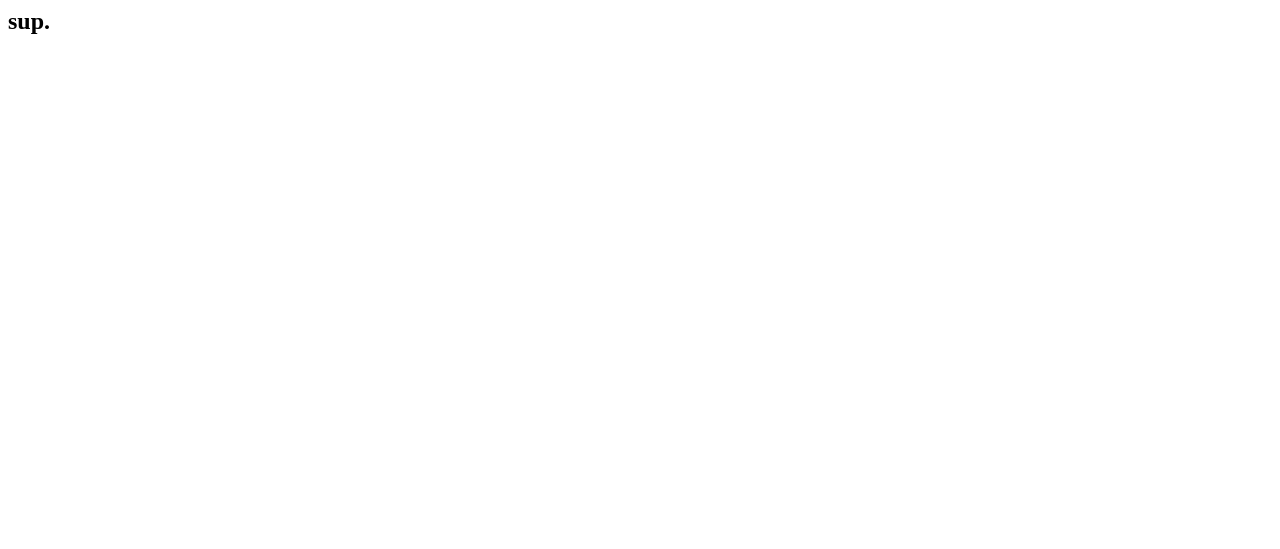
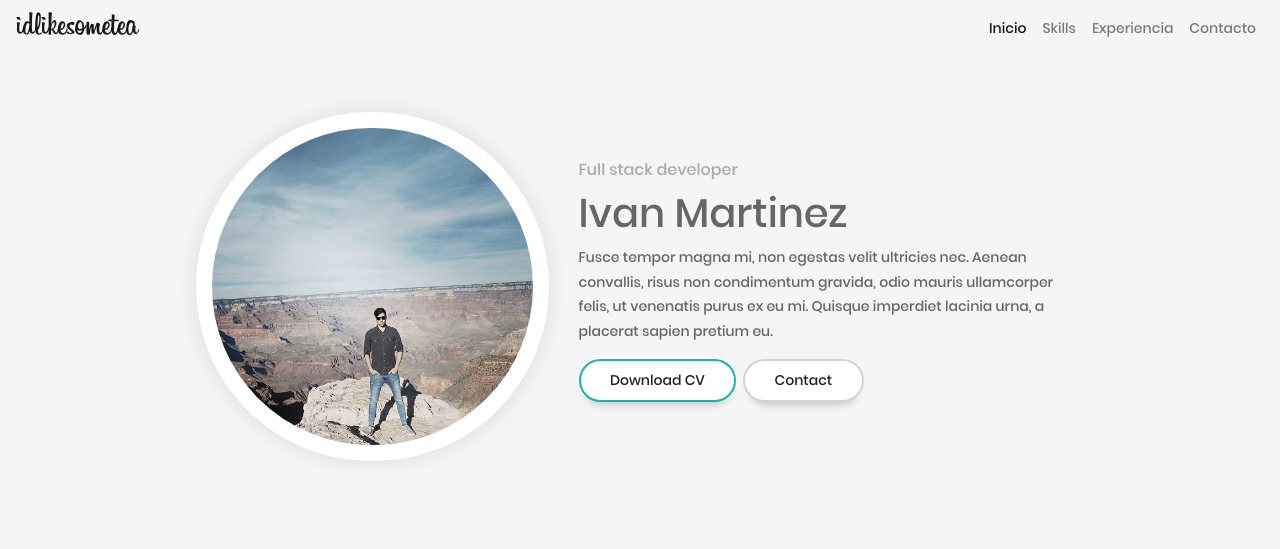
Before and after one commit to idlikesometea/landing, a plain HTML site: page index.html in a window 1280 px wide. Drawn offline with nearby package versions, Linux system fonts and the light colour scheme.

Commit message:
home content

```diff
--- a/index.html
+++ b/index.html
@@ -1 +1,68 @@
-<h2>sup.</h2>
+<!DOCTYPE html>
+<html lang="en">
+<head>
+    <meta charset="UTF-8">
+    <meta name="viewport" content="width=device-width, initial-scale=1.0">
+    <title>Ivan Martinez</title>
+    <link rel="stylesheet" href="https://stackpath.bootstrapcdn.com/bootstrap/4.5.0/css/bootstrap.min.css" integrity="sha384-9aIt2nRpC12Uk9gS9baDl411NQApFmC26EwAOH8WgZl5MYYxFfc+NcPb1dKGj7Sk" crossorigin="anonymous">
+    <link rel="stylesheet" href="css/styles.css">
+</head>
+<body>
+    <nav class="navbar navbar-expand-lg navbar-light">
+        <a class="navbar-brand" href="#">idlikesometea</a>
+
+        <button class="navbar-toggler" type="button" data-toggle="collapse" data-target="#navbarNav" aria-controls="navbarNav" aria-expanded="false" aria-label="Toggle navigation">
+          <span class="navbar-toggler-icon"></span>
+        </button>
+        <div class="collapse navbar-collapse justify-content-end" id="navbarNav">
+          <ul class="navbar-nav">
+            <li class="nav-item active">
+              <a class="nav-link" href="#">Inicio <span class="sr-only">(current)</span></a>
+            </li>
+            <li class="nav-item">
+              <a class="nav-link" href="#skills">Skills</a>
+            </li>
+            <li class="nav-item">
+              <a class="nav-link" href="#experience">Experiencia</a>
+            </li>
+            <li class="nav-item">
+              <a class="nav-link" href="#contact">Contacto</a>
+            </li>
+          </ul>
+        </div>
+    </nav>
+
+    <div class="container">
+      <div class="home-content">
+        <div class="row align-items-center">
+          <div class="col-sm-12 col-md-5 col-lg-5">
+            <div class="home-photo">
+              <div class="hp-img"></div>
+            </div>
+          </div>
+          <div class="col-sm-12 col-md-7 col-lg-7">
+            <div class="home-text">
+              <h4>Full stack developer</h4>
+              <h1>Ivan Martinez</h1>
+              <p>
+                Fusce tempor magna mi, non egestas velit ultricies nec. Aenean convallis, risus non condimentum gravida,
+                odio mauris ullamcorper felis, ut venenatis purus ex eu mi. Quisque imperdiet lacinia urna,
+                a placerat sapien pretium eu.
+              </p>
+              <div class="home-buttons">
+                <a href="#" class="btn btn-primary">Download CV</a>
+                <a href="#" class="btn btn-secondary">Contact</a>
+              </div>
+            </div>
+          </div>
+        </div>
+      </div>
+      <div class="row"></div>
+      <div class="row"></div>
+      <div class="row"></div>
+    </div>
+</body>
+</html>
+<script src="https://code.jquery.com/jquery-3.5.1.slim.min.js" integrity="sha384-DfXdz2htPH0lsSSs5nCTpuj/zy4C+OGpamoFVy38MVBnE+IbbVYUew+OrCXaRkfj" crossorigin="anonymous"></script>
+<script src="https://cdn.jsdelivr.net/npm/popper.js@1.16.0/dist/umd/popper.min.js" integrity="sha384-Q6E9RHvbIyZFJoft+2mJbHaEWldlvI9IOYy5n3zV9zzTtmI3UksdQRVvoxMfooAo" crossorigin="anonymous"></script>
+<script src="https://stackpath.bootstrapcdn.com/bootstrap/4.5.0/js/bootstrap.min.js" integrity="sha384-OgVRvuATP1z7JjHLkuOU7Xw704+h835Lr+6QL9UvYjZE3Ipu6Tp75j7Bh/kR0JKI" crossorigin="anonymous"></script>
--- /dev/null
+++ b/sass/_components.scss
@@ -0,0 +1,32 @@
+.btn {
+    display: inline-block;
+    position: relative;
+    padding: .8em 2.1em;
+    margin-bottom: .75em;
+    margin-right: .25em;
+    font-size: 1em;
+    line-height: 1.2;
+    border: 0;
+    outline: 0;
+    border: 2px solid lightgray;
+    color: #222;
+    text-shadow: none;
+    background-color: #fff;
+    border-radius: 30px;
+    font-family: 'Poppins',Helvetica,sans-serif;
+    -webkit-transition: all 0.3s ease-in-out;
+    -moz-transition: all 0.3s ease-in-out;
+    -o-transition: all 0.3s ease-in-out;
+    -ms-transition: all 0.3s ease-in-out;
+    transition: all 0.3s ease-in-out;
+    box-shadow: 0 10px 10px -8px rgba(0,0,0,.22);
+}
+
+.btn-primary {
+    border-color: lightseagreen;
+    &:hover, &:active, &:focus {
+        border-color: lightseagreen;
+        background-color: lightseagreen;
+        color: white;
+    }
+}
--- /dev/null
+++ b/sass/_fonts.scss
@@ -0,0 +1,9 @@
+@font-face {
+    font-family: "Poppins";
+    src: url(./../assets/fonts/Poppins-Medium.ttf);
+}
+
+@font-face {
+    font-family: "Billabong";
+    src: url(./../assets/fonts/Billabong.ttf);
+}
--- /dev/null
+++ b/sass/_home.scss
@@ -0,0 +1,59 @@
+body {
+    background-color: #f5f5f5;
+}
+
+body, p {
+    font-family: "Poppins",Helvetica,sans-serif;
+    font-size: 14px;
+    font-weight: 400;
+    font-style: normal;
+    line-height: 1.75em;
+    color: #666;
+}
+
+.navbar-brand {
+    font-family: "Billabong";
+    font-size: 2.3em;
+}
+
+    .home-content {margin: 5% 10%}
+    .home-photo {
+        display: block;
+        position: relative;
+        width: 100%;
+        padding-bottom: calc(100% - 36px);
+        background-color: #fff;
+        border-radius: 1000px;
+        border: 16px solid #fff;
+        overflow: hidden;
+        margin-bottom: 30px;
+        -webkit-box-shadow: 0 0 25px 0 rgba(0,0,0,.1);
+        -moz-box-shadow: 0 0 25px 0 rgba(0,0,0,.1);
+        box-shadow: 0 0 25px 0 rgba(0,0,0,.1);
+
+        .hp-img {
+            background-image: url(./../assets/img/profile.jpg);
+            background-position: center;
+            background-repeat: no-repeat;
+            background-size: cover;
+            height: auto;
+            display: block;
+            position: absolute;
+            top: -16px;
+            bottom: -16px;
+            width: auto;
+            left: -16px;
+            right: -16px;
+            filter: grayscale(0.6);
+        }
+    }
+
+    .home-text {
+        margin-bottom: 30px;
+        h4 {
+            font-size: 16px;
+            color: #aaa;
+            font-weight: 300;
+            margin-bottom: 10px;
+        }
+    }
--- /dev/null
+++ b/sass/main.scss
@@ -0,0 +1,3 @@
+@import 'fonts';
+@import 'components';
+@import 'home';
```
Also changed, not shown: assets/fonts/Billabong.ttf (added), assets/fonts/Poppins-Medium.ttf (added), assets/img/profile.jpg (added), css/styles.css (added), 5 other files.
